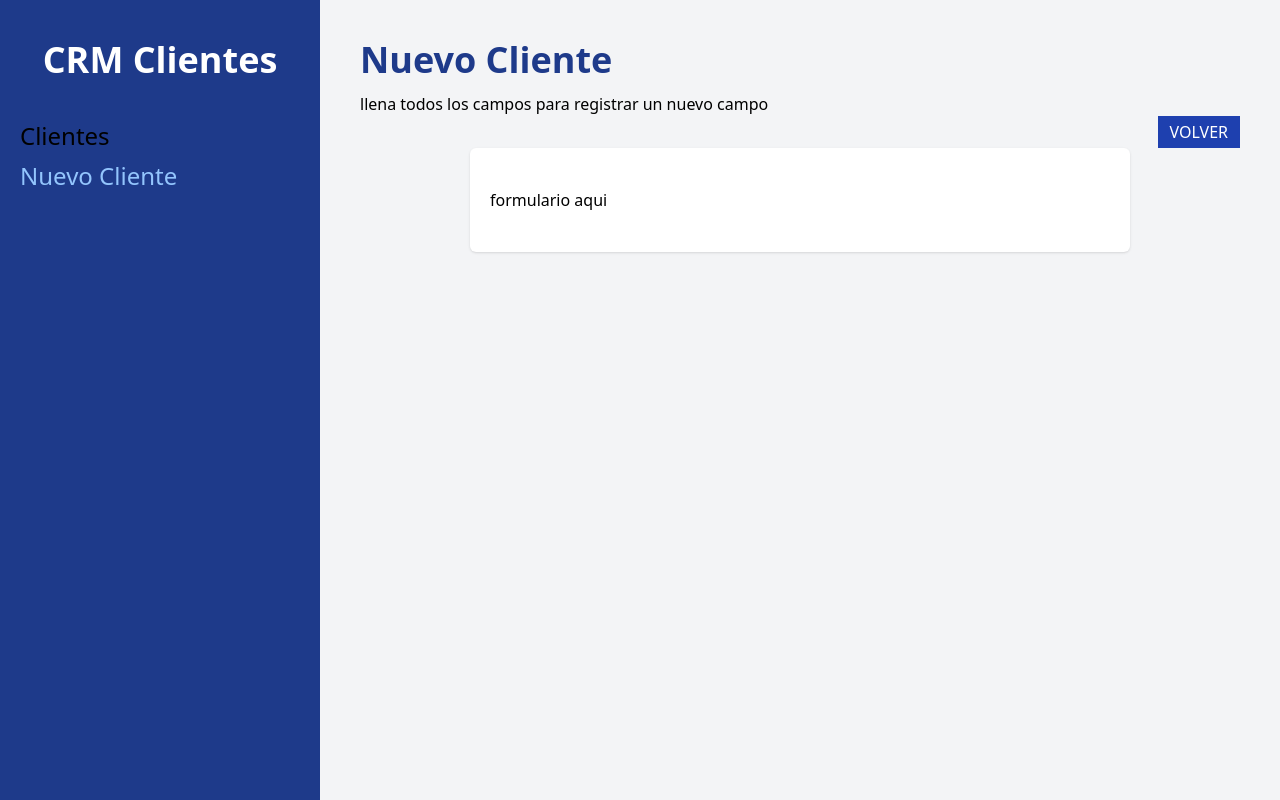
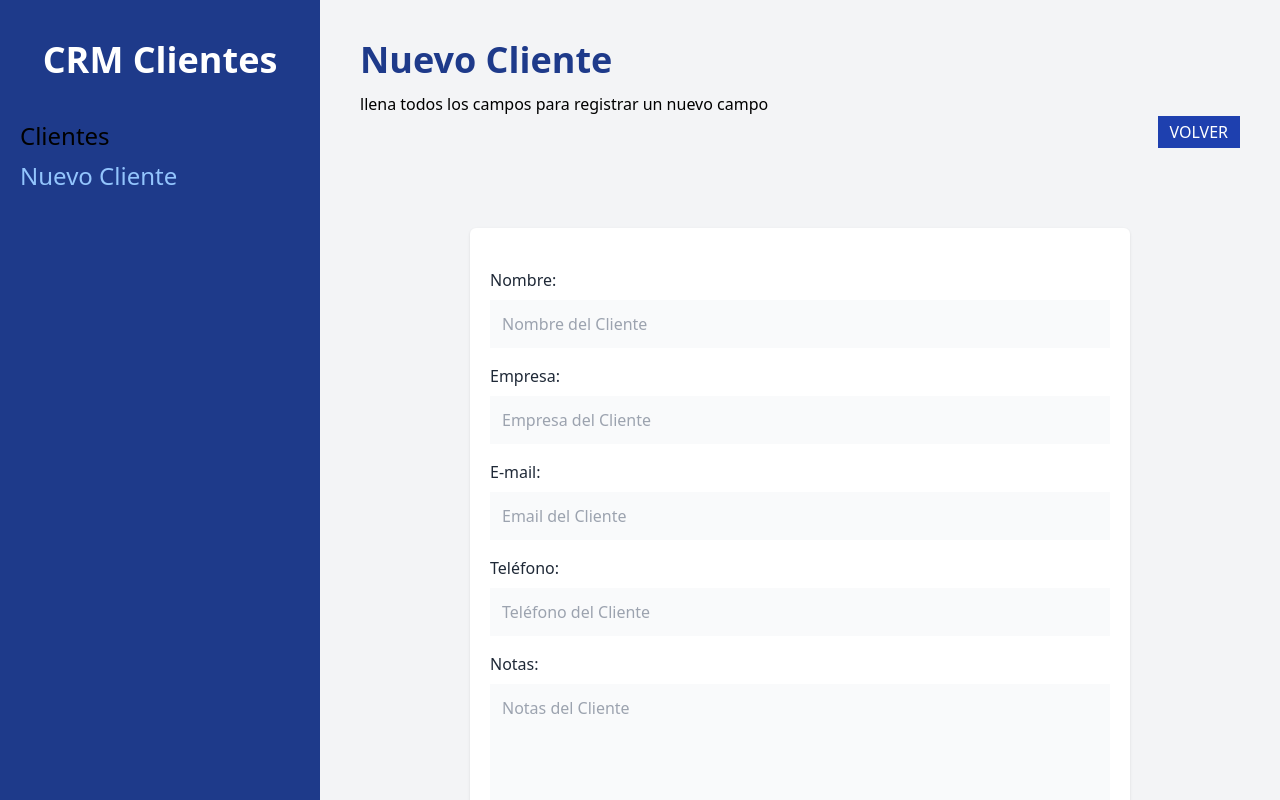
Before and after one commit to OmarTorresAF/crm-react, a React (Vite) app: page /clientes/nuevo in a window 1280 px wide. Built offline with nearby package versions, Linux system fonts and the light colour scheme.

Commit message:
add Formulario component

```diff
--- /dev/null
+++ b/src/pages/Formulario.jsx
@@ -0,0 +1,77 @@
+const Formulario = ({ cliente }) => {
+  return (
+        <>
+            <div className="mb-4">
+                <label
+                    className="text-gray-800"
+                    htmlFor="nombre"
+                >Nombre:</label>
+                <input
+                    id="nombre"
+                    type="text"
+                    className="block w-full p-3 mt-2 bg-gray-50"
+                    placeholder="Nombre del Cliente"
+                    name="nombre"
+                />
+            </div>
+            <div className="mb-4">
+                <label
+                    className="text-gray-800"
+                    htmlFor="empresa"
+                >Empresa:</label>
+                <input
+                    id="empresa"
+                    type="text"
+                    className="block w-full p-3 mt-2 bg-gray-50"
+                    placeholder="Empresa del Cliente"
+                    name="empresa"
+                />
+            </div>
+
+            <div className="mb-4">
+                <label
+                    className="text-gray-800"
+                    htmlFor="email"
+                >E-mail:</label>
+                <input
+                    id="email"
+                    type="email"
+                    className="block w-full p-3 mt-2 bg-gray-50"
+                    placeholder="Email del Cliente"
+                    name="email"
+                />
+            </div>
+
+            <div className="mb-4">
+                <label
+                    className="text-gray-800"
+                    htmlFor="telefono"
+                >Teléfono:</label>
+                <input
+                    id="telefono"
+                    type="tel"
+                    className="block w-full p-3 mt-2 bg-gray-50"
+                    placeholder="Teléfono del Cliente"
+                    name="telefono"
+                />
+            </div>
+
+            <div className="mb-4">
+                <label
+                    className="text-gray-800"
+                    htmlFor="notas"
+                >Notas:</label>
+                <textarea
+                    as="textarea"
+                    id="notas"
+                    type="text"
+                    className="block w-full h-40 p-3 mt-2 bg-gray-50 align-self"
+                    placeholder="Notas del Cliente"
+                    name="notas"
+                />
+            </div>
+        </>
+  )
+}
+
+export default Formulario
--- a/src/pages/NuevoCliente.jsx
+++ b/src/pages/NuevoCliente.jsx
@@ -1,4 +1,5 @@
 import { useNavigate } from 'react-router-dom'
+import Formulario from './Formulario'
 
 function NuevoCliente () {
   const navigate = useNavigate()
@@ -11,15 +12,21 @@
             <button
             className="px-3 py-1 text-white uppercase bg-blue-800"
             onClick={() => navigate(-1)}
-            onChange={navigate}
             >
                 Volver
             </button>
           </div>
 
-          <div className='px-5 py-10 mx-auto bg-white rounded-md shadow md:w-3/4'>
-            <p>formulario aqui</p>
-          </div>
+          <form>
+                <div className='px-5 py-10 mx-auto mt-20 bg-white rounded-md shadow md:w-3/4'>
+                    <Formulario/>
+                    <input
+                        type='submit'
+                        className='w-full p-3 mt-5 text-lg font-bold text-white uppercase bg-blue-800'
+                        value='Registrar Cliente'
+                    />
+                </div>
+          </form>
     </>
   )
 }
```
